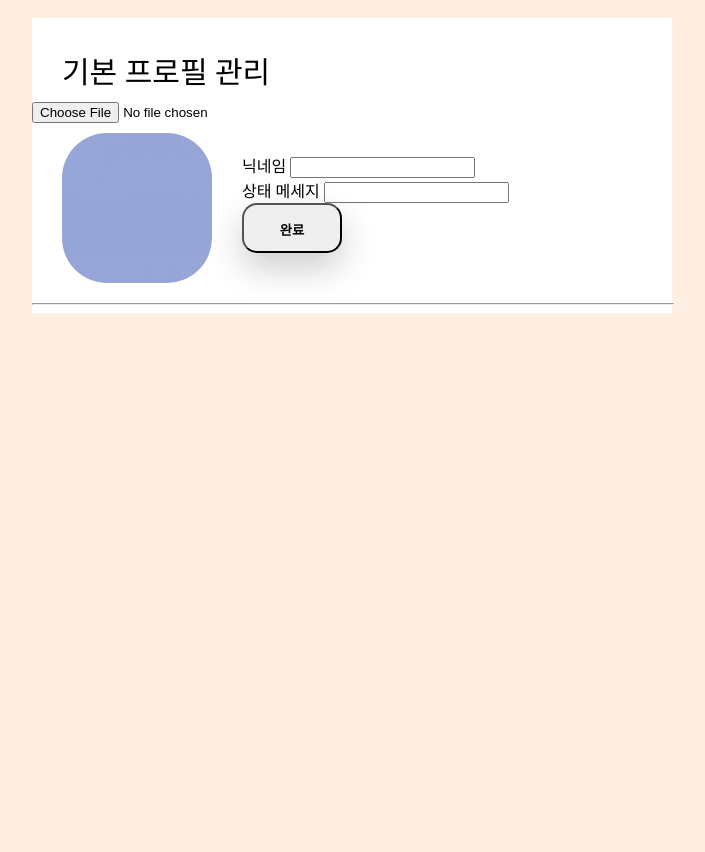
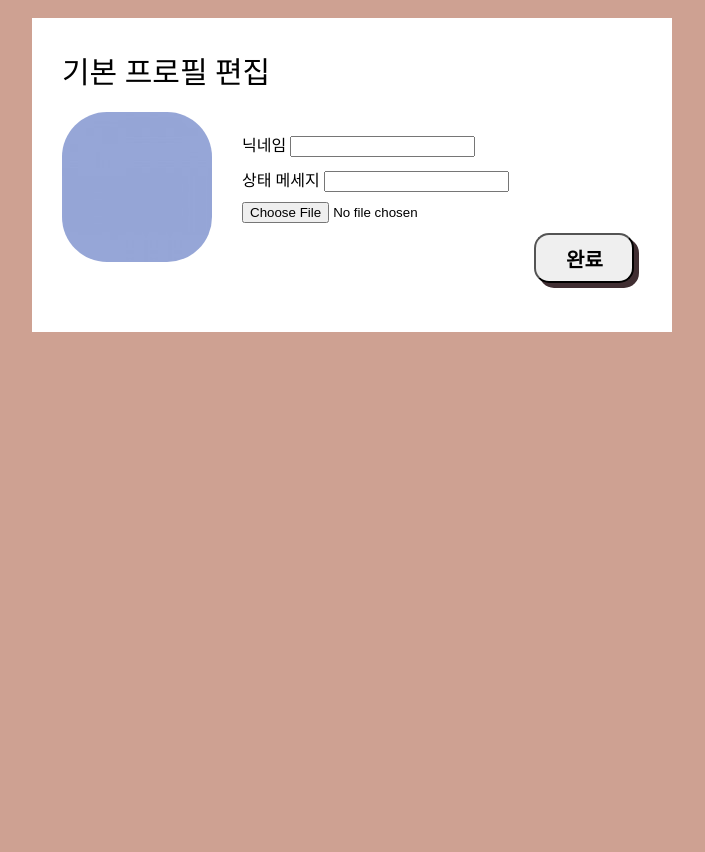
Before and after one commit to IbwaProject/SharpToon, a Flask app: page /changeProfile in a window 1280 px wide. Shown: the top 852 px of the page, without its empty margins (288-993 px from the left). Run offline with Flask 2, Linux system fonts and the light colour scheme; a user stored in the database is signed in; data comes from the database, SQL or seed files in the repository; both versions use the stored data as it was after the commit; some libraries are stand-ins or nearby versions; some web fonts are replaced.

Commit message:
html 수정 (option_hair, changeProfile, changePW, MainSplash, ViewProfile)

```diff
--- a/app.py
+++ b/app.py
@@ -17,10 +17,10 @@ from StarGAN import model
 from StarGAN import main as mainPy
 from StarGAN import solver
 
-from WhiteBox.test_code import cartoonize as mainPy4
+#from WhiteBox.test_code import cartoonize as mainPy4
 
-from OpenCV import main as mainPy2
-from CartoonGan import main as mainPy3
+#from OpenCV import main as mainPy2
+#from CartoonGan import main as mainPy3
 
 app = Flask(__name__)
 
--- a/static/css/pwStyle.css
+++ b/static/css/pwStyle.css
@@ -7,7 +7,7 @@ body {
 	color: rgb(65, 65, 65);
 }
 .form-box {
-	background-color: rgba(112, 112, 112, 0.308);
+	background-color: #cea192;
 	margin: auto auto;
 	padding: 40px;
 	border-radius: 5px;
@@ -55,7 +55,7 @@ body {
 	font-size: 14px;
 }
 .form-box button {
-	background-color: rgb(44, 151, 187);
+	background-color: #402e32;
 	color: #fff;
 	border: none;
 	border-radius: 5px;
--- a/static/css/style_vf.css
+++ b/static/css/style_vf.css
@@ -14,7 +14,7 @@
 
 body{
 	font-family: 'Happiness-Sans-Title';
-	background-color:rgb(255,239,227);
+	background-color:#cea192;
 	margin: 2vh;
 }
 
@@ -37,6 +37,13 @@ body{
 	flex-direction: column;
 }
 
+input{
+	margin : 0px 0px 10px 0px
+}
+
+.profile2{
+	height: 230px;
+}
 
 .profile-img-box{
 	float: left;
@@ -53,13 +60,19 @@ body{
 	object-fit: cover;
 }
 
-
 .profile-box{
 	float: left;
 
     height: 150px;
     margin: 30px 0px 0px 30px;
     width: 32vw;
+}
+
+.profile-box2{
+	float: left;
+    height: 150px;
+    margin: 30px 0px 0px 30px;
+    width: 66%;
 }
 
 .profile-name{
@@ -78,17 +91,23 @@ body{
 .modify-button-box{
 	position: relative;
 	text-align: right;
-	padding : 30px 0px 0px 0px;
+	padding : 30px 30px 0px 0px;
+}
+
+.modify-button-box2{
+	position: relative;
+	text-align: right;
+	padding : 0px 30px 0px 0px;
 }
 
 .modify-button{
 	text-align: center;
-	padding: 15px 0px;
+	/*padding: 15px 0px;*/
     border-radius: 15px;
-    box-shadow: 0 15px 35px rgba(0, 0, 0, 0.2);
+    box-shadow: 5px 5px #402e32;
     font-family: 'Pretendard-Regular';
     font-weight: 600;
-
+	font-size : 20px;
 	width: 100px;
 	height : 50px;
 }
--- a/templates/MainSplash.html
+++ b/templates/MainSplash.html
@@ -11,7 +11,7 @@
 <body>
 	<section class = "splash-page">
       <!--img src="../images/image3.jpg"-->
-      <img src="{{url_for('static', filename = 'images/image3.jpg')}}">
+      <img src="{{url_for('static', filename = 'images/logo.png')}}">
   </section>
 
 </body>
--- a/templates/ViewProfile.html
+++ b/templates/ViewProfile.html
@@ -30,8 +30,8 @@
 
 		<div class = "imgbox">
 		<img class = "imgs" src="{{url_for('static', filename = 'images/IU.jpg')}}">
-		<img class = "imgs" src="{{url_for('static', filename = 'images/IU.jpg')}}">
-		<img class = "imgs" src="{{url_for('static', filename = 'images/IU.jpg')}}">
+		<img class = "imgs" src="{{url_for('static', filename = 'images/b_iu_whitebox.jpg')}}">
+		<img class = "imgs" src="{{url_for('static', filename = 'images/IU_3.png')}}">
 		</div>
 	</div>
 </div>
--- a/templates/changeProfile.html
+++ b/templates/changeProfile.html
@@ -9,15 +9,13 @@
 
 <body>
 	<div class = "sidebar">
-		<div class = "header-text">기본 프로필 관리</div>
+		<div class = "header-text">기본 프로필 편집</div>
 		<div class = "whole">
 
-			<div class = "profile">
+			<div class = "profile2">
 					<label class="label" id="label" for="input">
 						<div class="inner" id="inner">
-							<form action="">
-								<input type="file" id="chooseFile" name="chooseFile" class="img-input" required>
-							</form>
+
 							<div class = "profile-img-box">
 								<div class = "img">
 									<img src="{{url_for('static', filename = profileIMG)}}" id = "profileimg">
@@ -26,7 +24,7 @@
 							</div>
 					</label>
 
-					<div class = "profile-box">
+					<div class = "profile-box2">
 					<form method="POST" >
 					{{form.csrf_token}}
 					닉네임
@@ -35,13 +33,16 @@
 					상태 메세지
 					{{form.stateM(id="stateM")}}
 					<br>
+					<form action="">
+						<input type="file" id="chooseFile" name="chooseFile" class="img-input" required>
+					</form>
+					<div class = "modify-button-box2">
 						<button class = "modify-button" type="submit" onclick = "Getimgsrc()">완료</button>
+					</div>
 					</form>
 				</div>
 			</div>
 
-
-		<hr width="100%">
 	</div>
 </div>
 </body>
--- a/templates/option_hair.html
+++ b/templates/option_hair.html
@@ -25,9 +25,9 @@
 		<div class="upper-content">
 		<form method = "post">
 			<div class="text-title">염색</div><br>
-			<label><input type="radio" name="face_expression" value = "1" onclick="drawImg(event)"> <img class = "imgs" src="{{url_for('static', filename = 'images/IU_1.png')}}"></label><br>
-			<label><input type="radio" name="face_expression" value = "2" onclick="drawImg(event)"> <img class = "imgs" src="{{url_for('static', filename = 'images/IU_2.png')}}"></label><br>
-			<label><input type="radio" name="face_expression" value = "3" onclick="drawImg(event)"> <img class = "imgs" src="{{url_for('static', filename = 'images/IU_3.png')}}"></label><br>
+			<label><input type="radio" name="face_expression" value = "1" onclick="drawImg(event)"> <img class = "imgs" src="{{url_for('static', filename = 'images/hair_option1.png')}}"></label><br>
+			<label><input type="radio" name="face_expression" value = "2" onclick="drawImg(event)"> <img class = "imgs" src="{{url_for('static', filename = 'images/hair_option2.png')}}"></label><br>
+			<label><input type="radio" name="face_expression" value = "3" onclick="drawImg(event)"> <img class = "imgs" src="{{url_for('static', filename = 'images/hair_option3.png')}}"></label><br>
 		</form>
 		</div>
 	</div>
```
Also changed, not shown: static/css/style.css (+28 -22 lines), static/css/style_option.css (+29 -24 lines), db.sqlite, static/images/hair_option1.png (added), static/images/hair_option2.png (added), static/images/hair_option3.png (added), static/images/logo.png (added), static/images/main_hair2.png (added).
